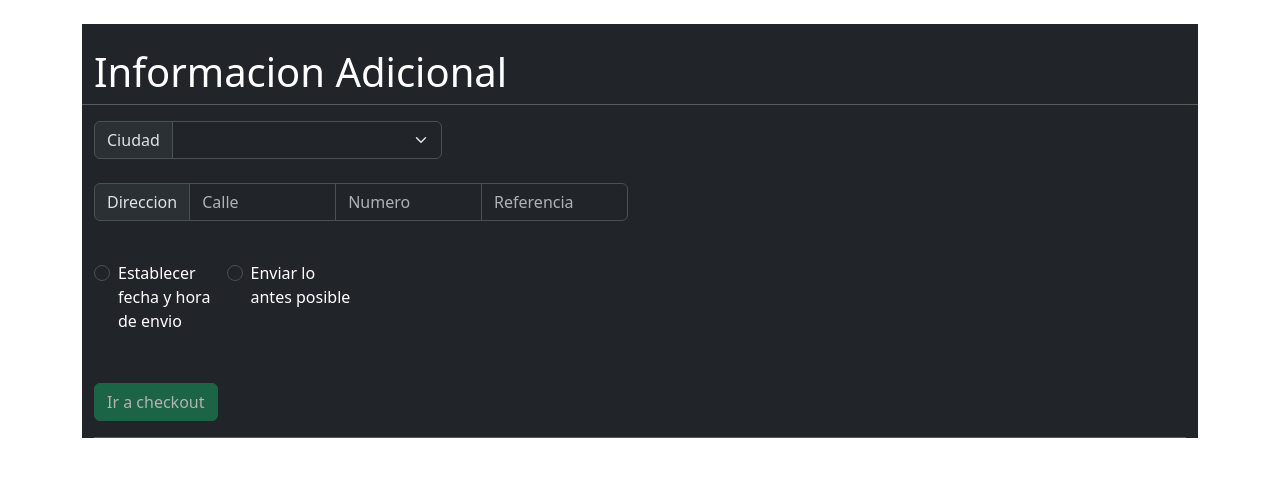
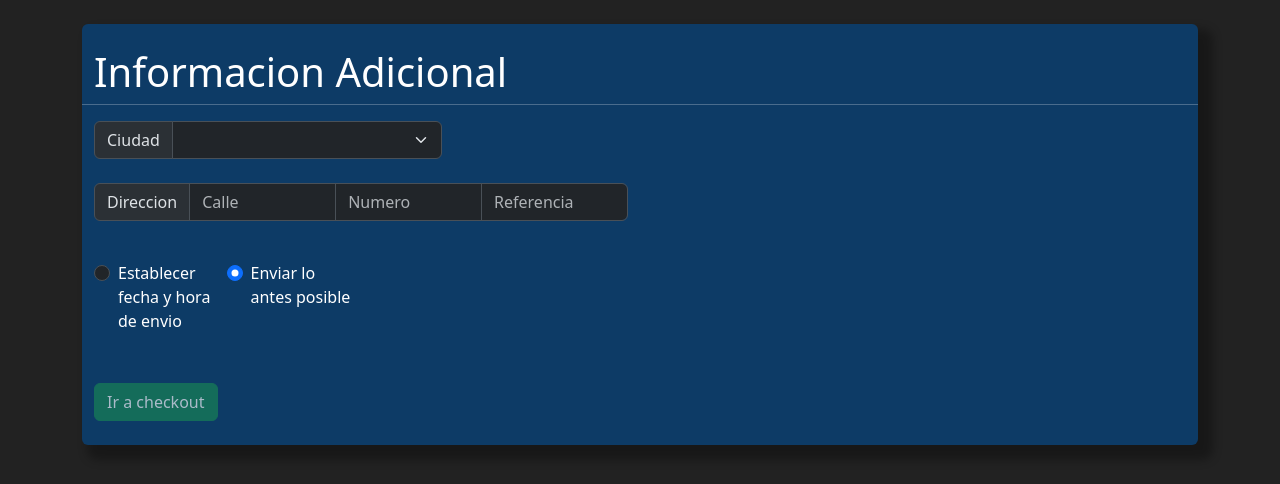
Before and after one commit to santiortizr/TPISW, an Angular app: page /pago in a window 1280 px wide. Shown: the top 484 px of the page. Built offline with nearby package versions, Linux system fonts and the light colour scheme.

Commit message:
Trabajo terminado y con estilos

```diff
--- a/src/app/app.component.css
+++ b/src/app/app.component.css
@@ -0,0 +1,4 @@
+html,
+body {
+    background-color: #222222;
+}
--- a/src/app/app.component.html
+++ b/src/app/app.component.html
@@ -1,4 +1,18 @@
-<div class="container  text-white mt-4">
-    <router-outlet></router-outlet>
+<!DOCTYPE html>
+<html lang="en">
 
-</div>
+<head>
+    <meta charset="UTF-8">
+    <meta http-equiv="X-UA-Compatible" content="IE=edge">
+    <meta name="viewport" content="width=device-width, initial-scale=1.0">
+    <title>Document</title>
+</head>
+
+<body>
+    <div class="container  text-white mt-4">
+        <router-outlet></router-outlet>
+
+    </div>
+</body>
+
+</html>
--- a/src/app/carrito/carrito.component.css
+++ b/src/app/carrito/carrito.component.css
@@ -17,3 +17,9 @@ tbody {
 .input-container .alert.show {
     display: block;
 }
+
+.general {
+    background-color: #0D3B66;
+    box-shadow: 10px 10px 10px 5px rgba(0, 0, 0, 0.3);
+    ;
+}
--- a/src/app/carrito/carrito.component.html
+++ b/src/app/carrito/carrito.component.html
@@ -1,4 +1,4 @@
-<div class="container mt-4 bg-dark">
+<div class="container mt-4 general rounded">
     <div class="d-flex justify-content-center row">
         <h1 class="d-flex justify-content-center">Carrito</h1>
 
@@ -58,6 +58,9 @@
 
         <div class="row d-flex justify-content-center">
             <div class="col-4">
+                <button routerLink="/" type="button" class="btn btn-success mb-3 w-100">Volver a realizar pedido</button>
+            </div>
+            <div class="col-4">
                 <button routerLink="/pago" type="submit" class="btn btn-success mb-3 w-100" [disabled]="this.productosEnCarrito.length == 0 || !this.formularioCarrito.valid">Proceder a Pago</button>
             </div>
         </div>
--- a/src/app/checkout/checkout.component.css
+++ b/src/app/checkout/checkout.component.css
@@ -0,0 +1,5 @@
+.general {
+    background-color: #0D3B66;
+    box-shadow: 10px 10px 10px 5px rgba(0, 0, 0, 0.3);
+    ;
+}
--- a/src/app/checkout/checkout.component.html
+++ b/src/app/checkout/checkout.component.html
@@ -1,4 +1,4 @@
-<div class="container mt-4 bg-dark" data-bs-theme="dark">
+<div class="container mt-4 general rounded" data-bs-theme="dark">
     <div class="d-flex justify-content-left row mt-4" data-bs-them="dark">
 
         <div class="col-8 mt-4">
@@ -30,7 +30,9 @@
 
     <hr>
 
-    <ng-container *ngComponentOutlet="componenteCargado" #container></ng-container>
+    <ng-container class="mb-4 rounded" *ngComponentOutlet="componenteCargado" #container></ng-container>
+
+    <br>
 
 
 </div>
--- a/src/app/pago/pago.component.css
+++ b/src/app/pago/pago.component.css
@@ -0,0 +1,5 @@
+.general {
+    background-color: #0D3B66;
+    box-shadow: 10px 10px 10px 5px rgba(0, 0, 0, 0.3);
+    ;
+}
--- a/src/app/pago/pago.component.html
+++ b/src/app/pago/pago.component.html
@@ -1,5 +1,5 @@
-<div class="container mt-4 bg-dark" data-bs-theme="dark">
-    <div class="d-flex justify-content-left row mt-4" data-bs-them="dark">
+<div class="container mt-4 general rounded" data-bs-theme="dark">
+    <div class="d-flex justify-content-left row mt-4">
 
         <div class="col-8 mt-4">
             <h1>Informacion Adicional</h1>
@@ -41,15 +41,34 @@
             </div>
         </div>
 
+        <div class="row mb-4">
+            <div class="col-6">
+                <div class="input-group">
+                    <div class="form-check col-3">
+                        <input class="form-check-input" (click)="checkOp()" type="radio" value="fecha" formControlName="opcionEnvioSeleccionada">
+                        <label class="form-check-label" for="flexRadioDefault1" value="fecha">
+                          Establecer fecha y hora de envio
+                        </label>
+                    </div>
+                    <div class="form-check col-3">
+                        <input class="form-check-input" (click)="checkOp()" type="radio" value="Lo antes posible" formControlName="opcionEnvioSeleccionada">
+                        <label class="form-check-label" for="flexRadioDefault2">
+                          Enviar lo antes posible
+                        </label>
+                    </div>
+                </div>
+            </div>
+        </div>
 
-        <div *ngIf="opcionEnvioSeleccionada == 'fecha'" class="row mb-4">
-            <div class="col-3">
+
+        <div *ngIf="formularioDireccion.controls['opcionEnvioSeleccionada'].value == 'fecha'" class="row mb-4">
+            <div class="col-4">
                 <div class="input-group">
                     <div class="input-group mb-3">
                         <span class="input-group-text" id="basic-addon1">Fecha y Hora</span>
-                        <input type="datetime-local" class="form-control" placeholder="Calle" aria-label="Username" aria-describedby="basic-addon1">
+                        <input type="datetime-local" formControlName="fechaHora" class="form-control" placeholder="Calle" aria-label="Username" aria-describedby="basic-addon1">
                     </div>
-                    <div *ngIf="(this.formularioDireccion.controls['fechaHora'].errors?.['fechaHoraInvalida']) || ( this.formularioDireccion.controls['fechaHora'].touched)" class="row">
+                    <div *ngIf="(this.formularioDireccion.controls['fechaHora'].errors?.['fechaHoraInvalida']) && ( this.formularioDireccion.controls['fechaHora'].touched)" class="row">
                         <div class="col-8 text-danger">Introduzca una fecha y hora validas por favor.</div>
                     </div>
                 </div>
@@ -58,29 +77,13 @@
 
     </form>
 
-    <div class="row mb-4">
-        <div class="col-6">
-            <div class="input-group">
-                <div class="form-check col-3">
-                    <input class="form-check-input" (click)="checkOp()" type="radio" name="flexRadioDefault" id="flexRadioDefault1" value="fecha" [(ngModel)]="opcionEnvioSeleccionada">
-                    <label class="form-check-label" for="flexRadioDefault1" value="fecha">
-                      Establecer fecha y hora de envio
-                    </label>
-                </div>
-                <div class="form-check col-3">
-                    <input class="form-check-input" (click)="checkOp()" type="radio" name="flexRadioDefault" id="flexRadioDefault2" value="Lo antes posible" [(ngModel)]="opcionEnvioSeleccionada" checked>
-                    <label class="form-check-label" for="flexRadioDefault2">
-                      Enviar lo antes posible
-                    </label>
-                </div>
-            </div>
-        </div>
-    </div>
+
 
     <br>
 
-    <button class="btn btn-success" [disabled]="!this.formularioDireccion.valid" routerLink="/checkout">Ir a checkout</button>
-    <hr>
+    <button class="btn btn-success mb-4" [disabled]="!this.formularioDireccion.valid" routerLink="/checkout">Ir a checkout</button>
+
+    <br>
 
 
 </div>
--- a/src/app/pago/pago.component.ts
+++ b/src/app/pago/pago.component.ts
@@ -15,7 +15,6 @@ export class PagoComponent implements OnInit{
   public ciudades: string[];
   public formularioDireccion!: FormGroup;
   public componenteCargado: any = TarjetaDeDebitoComponent;
-  public opcionEnvioSeleccionada: string;
 
   constructor(private _fb: FormBuilder, private resolver: ComponentFactoryResolver){
     this.ciudades = [
@@ -48,7 +47,6 @@ export class PagoComponent implements OnInit{
 
 
 
-    this.opcionEnvioSeleccionada = "Lo Antes Posible"
   }
 
   ngOnInit(): void {
@@ -57,27 +55,41 @@ export class PagoComponent implements OnInit{
       numero       : ['', [Validators.required, Validators.min(0)]],
       calle        : ['', [Validators.required]],
       referencias  : ['', []],
-      fechaHora    : ['', []]
+      opcionEnvioSeleccionada : [ 'Lo antes posible', [Validators.required]],
+      fechaHora    : ['', [ this.checkearFechaHoraValida]]
       //fecha        : ['', [this.checkearFechaValida]],
       //hora         : ['', [this.checkearHoraValida]]
     })
   }
 
-  public checkearFechaHoraValida( control : FormControl ){
+  public checkearFechaHoraValida = (control: FormControl) => {
+
+    if (!this.formularioDireccion) {
+      return;
+    }
+
     const fechaHoraInput = new Date(control.value);
 
-  // Obtener la fecha y hora actual
-  const fechaHoraActual = new Date();
+    // Obtener la fecha y hora actual
+    const fechaHoraActual = new Date();
 
-  // Comparar las fechas y horas
-  if ((fechaHoraInput > fechaHoraActual) && this.opcionEnvioSeleccionada == "fecha") {
-    return null
-  } else {
+    // Obtener el valor de la opción de envío seleccionada
+    const opcionEnvioSeleccionada = this.formularioDireccion.get('opcionEnvioSeleccionada')?.value;
+
+    // Comparar las fechas y horas
+    if (((fechaHoraInput > fechaHoraActual) && opcionEnvioSeleccionada == "fecha") || opcionEnvioSeleccionada == "Lo antes posible") {
+      return null;
+    } else if( opcionEnvioSeleccionada == "Lo antes posible" ){
+      return null;
+    } else if( ((fechaHoraInput < fechaHoraActual || fechaHoraInput === null) && opcionEnvioSeleccionada == "Lo antes posible")){
+      return null
+    }
+
     return {
       fechaHoraInvalida: true
-    }
+    };
   }
-  }
+
 
   public checkearHoraValida( control : FormControl ){
     // Obtener el valor del input
@@ -102,7 +114,7 @@ export class PagoComponent implements OnInit{
 
 
   checkOp(){
-    console.log(this.opcionEnvioSeleccionada)
+    console.log(this.formularioDireccion.controls['opcionEnvioSeleccionada'].value)
   }
 
   checkErrors(){
--- a/src/app/realizar-pedido/realizar-pedido.component.css
+++ b/src/app/realizar-pedido/realizar-pedido.component.css
@@ -1,3 +1,9 @@
 ::placeholder {
     color: #fff
 }
+
+.general {
+    background-color: #0D3B66;
+    box-shadow: 10px 10px 10px 5px rgba(0, 0, 0, 0.3);
+    ;
+}
--- a/src/app/realizar-pedido/realizar-pedido.component.html
+++ b/src/app/realizar-pedido/realizar-pedido.component.html
@@ -1,4 +1,4 @@
-<div class="container mt-4 bg-dark">
+<div class="container mt-4 general rounded shadow">
     <div class="d-flex justify-content-center row">
         <h1 class="d-flex justify-content-center">Mc Donald's</h1>
     </div>
--- a/src/styles.css
+++ b/src/styles.css
@@ -1 +1,6 @@
 /* You can add global styles to this file, and also import other style files */
+
+html,
+body {
+    background-color: #222222;
+}
```
